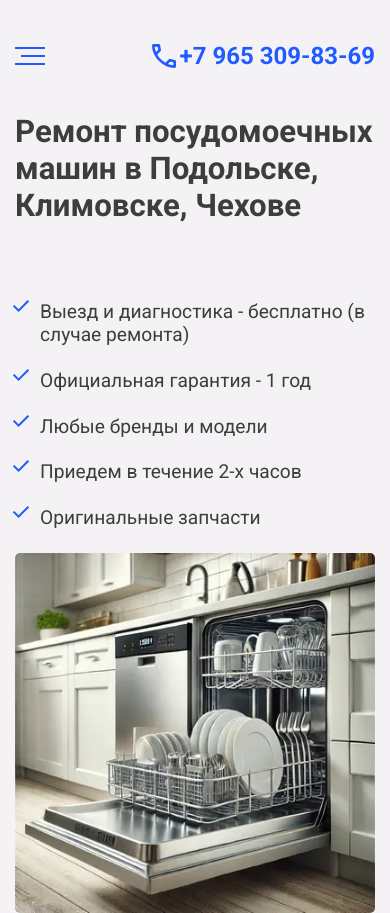
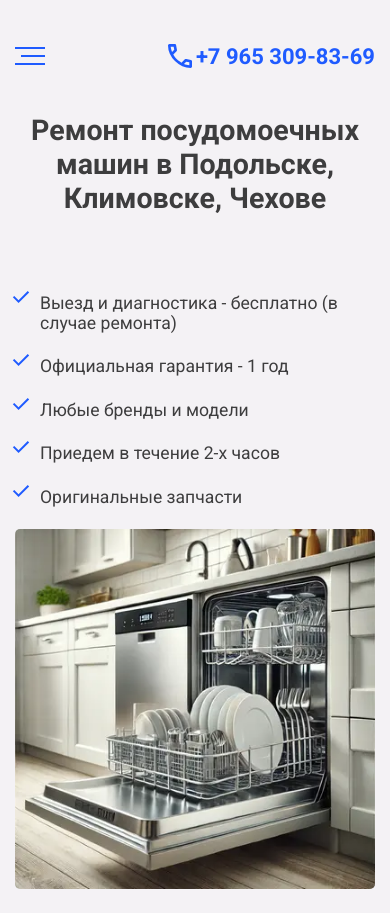
Before and after one commit to sergeiavdeev/remontpmm, a plain HTML site: page index.html in a window 390 px wide. Shown: the top 913 px of the page. Drawn offline with nearby package versions, Linux system fonts and the light colour scheme.

Commit message:
Fon size change

```diff
--- a/scss/base/_base.scss
+++ b/scss/base/_base.scss
@@ -20,6 +20,10 @@ html {
         font-size: 12px;
         //-webkit-text-size-adjust: 100%;
     }
+    @media (max-width: 400px) {
+        font-size: 11px;
+        //-webkit-text-size-adjust: 100%;
+    }
     -moz-text-size-adjust: none;
     -webkit-text-size-adjust: 100%;
     text-size-adjust: none;
@@ -32,6 +36,7 @@ body {
 h1 {
     font-size: 2.6rem;
     font-weight: 700;
+    text-align: center;
 }
 
 h2 {
```
Also changed, not shown: css/main.css.
